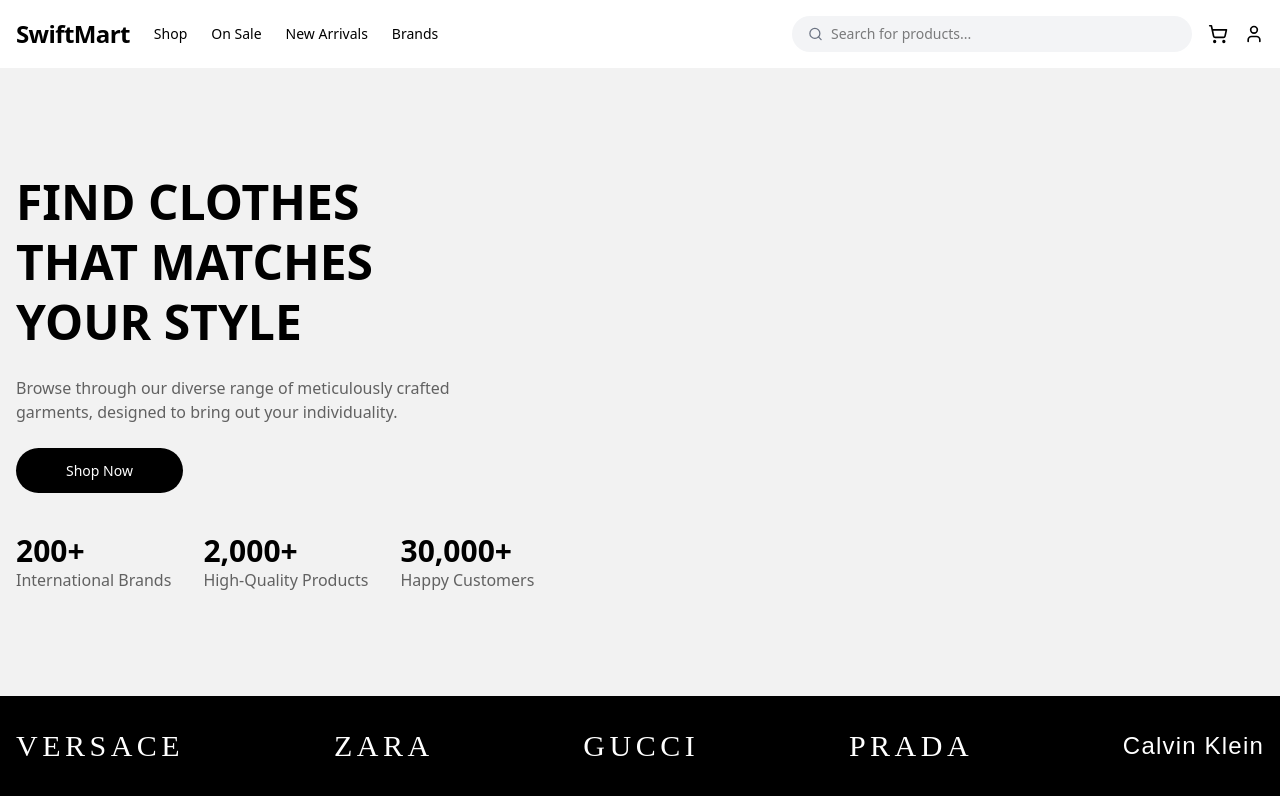
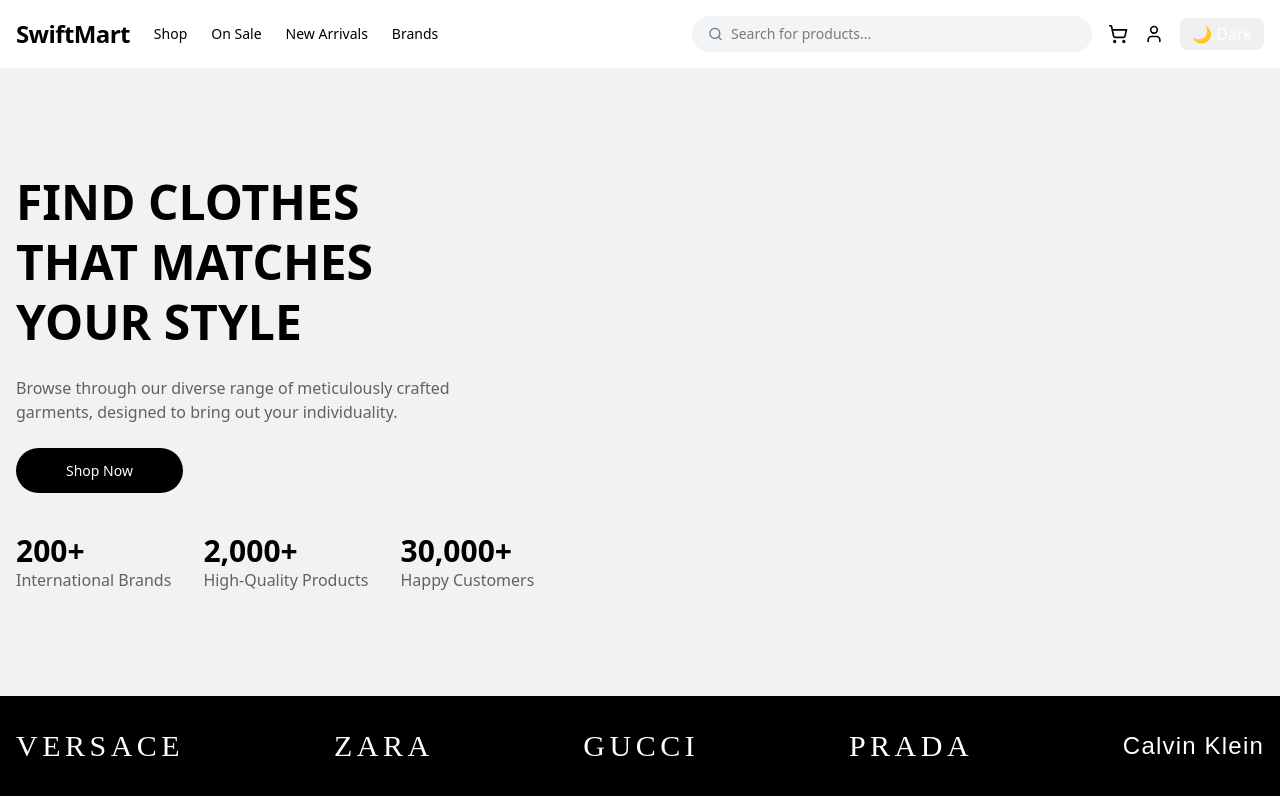
Before and after one commit to adsfixterintern/swift-mart, a Next.js app: page / in a window 1280 px wide. Shown: the top 800 px of the page. Built offline with nearby package versions, Linux system fonts and the light colour scheme.

Commit message:
added theme toggle

```diff
--- a/src/components/shared/Navbar.jsx
+++ b/src/components/shared/Navbar.jsx
@@ -3,12 +3,13 @@
 "use client";
 import { Search, ShoppingCart, User, Menu } from "lucide-react";
 import { useState } from "react";
+import ThemeToggle from "../ThemeToggle";
 
 export default function Navbar() {
   const [open, setOpen] = useState(false);
 
   return (
-    <nav className="w-full bg-white">
+    <nav className="w-full bg-white dark:bg-gray-900 shadow">
       <div className="max-w-7xl mx-auto px-4 py-4 flex items-center justify-between">
 
         {/* Left */}
@@ -49,6 +50,7 @@
           <Search className="md:hidden" size={20} />
           <ShoppingCart size={20} />
           <User size={20} />
+          <ThemeToggle />
         </div>
       </div>
 
```
